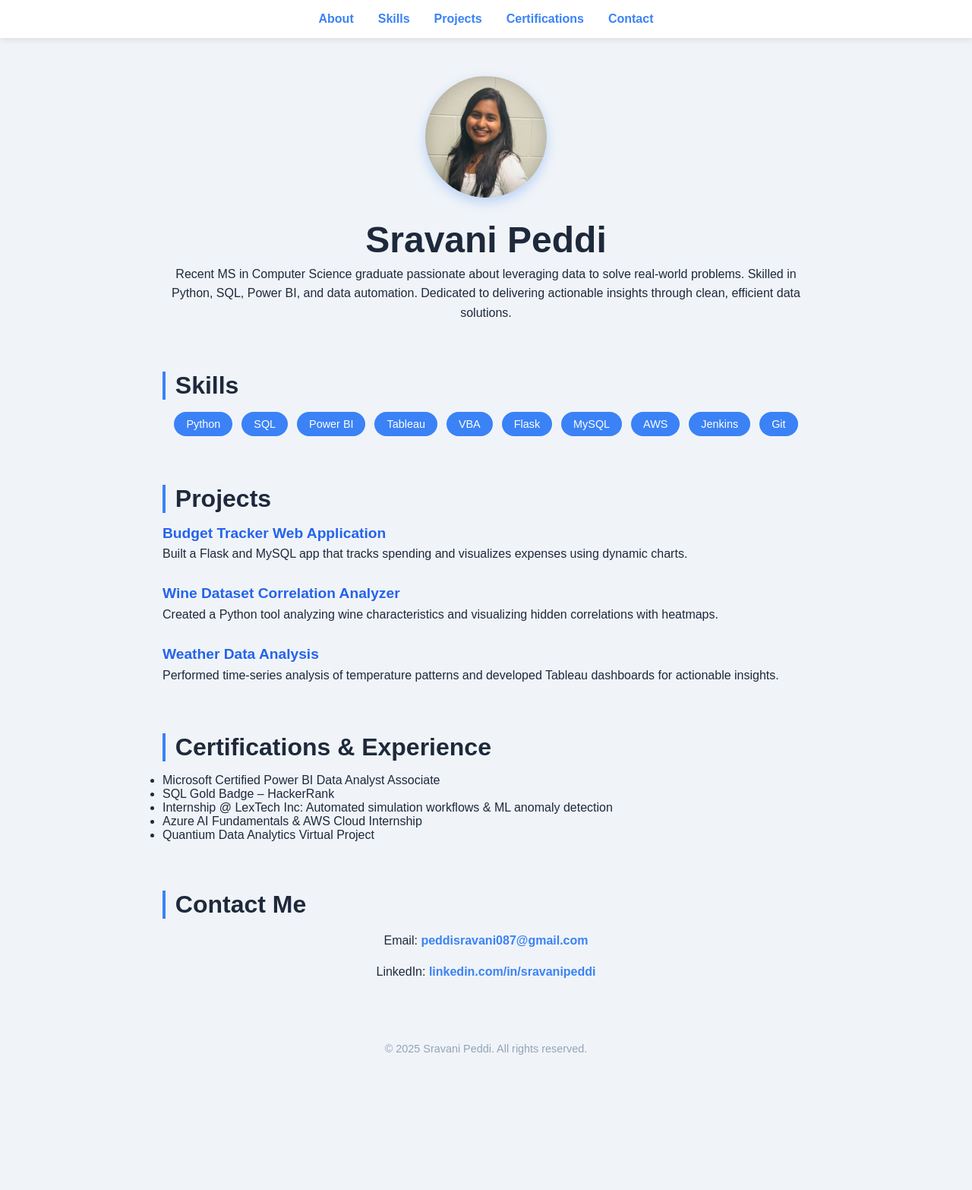
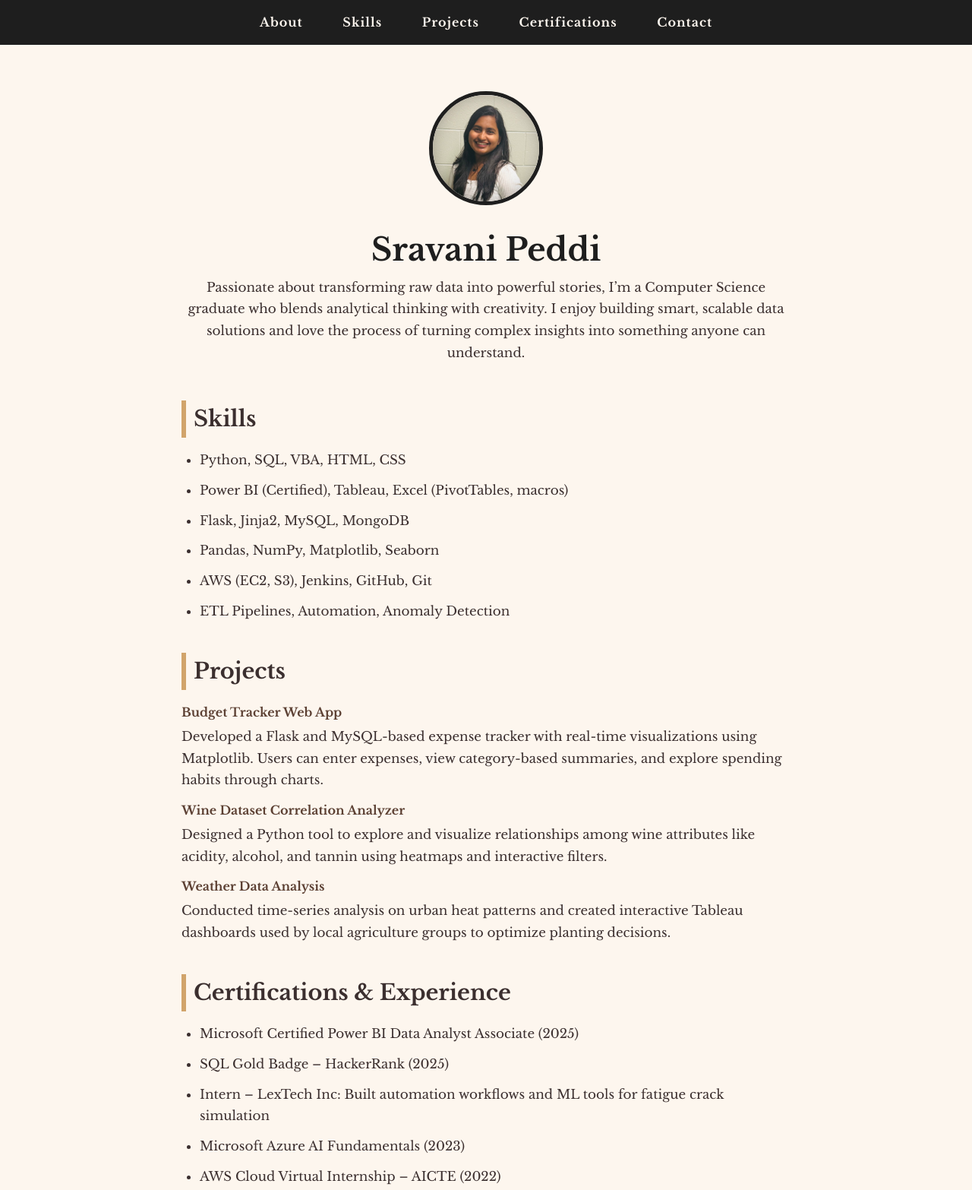
Before and after one commit to peddisravani/sravanipeddi.github.io, a plain HTML site: page index.html in a window 1280 px wide. Shown: the top 1566 px of the page at 76% size. Before the commit the page ends 1404 px from the top, so only its background shows below. Drawn offline with nearby package versions, Linux system fonts and the light colour scheme.

Commit message:
Update index.html

```diff
--- a/index.html
+++ b/index.html
@@ -2,290 +2,213 @@
 <html lang="en">
 <head>
   <meta charset="UTF-8" />
-<meta name="viewport" content="width=device-width, initial-scale=1" />
-<title>Sravani Peddi | Data Analyst Portfolio</title>
+  <meta name="viewport" content="width=device-width, initial-scale=1.0"/>
+  <title>Sravani Peddi | Portfolio</title>
   <style>
-  /* Basic Reset */
+    @import url('https://fonts.googleapis.com/css2?family=Libre+Baskerville:wght@400;700&display=swap');
+
     * {
+      box-sizing: border-box;
       margin: 0;
       padding: 0;
-    box-sizing: border-box;
     }
 
-  /* Fonts */
-  @import url('https://fonts.googleapis.com/css2?family=Poppins:wght@300;500;700&display=swap');
-
     body {
-    font-family: 'Poppins', sans-serif;
-    background: #f0f4f8;
-    color: #1e293b;
+      font-family: 'Libre Baskerville', serif;
+      background-color: #fdf6ee; /* Cream */
+      color: #3b2f2f; /* Dark brown */
+      line-height: 1.7;
       scroll-behavior: smooth;
     }
 
-  a {
-    color: #3b82f6;
-    text-decoration: none;
-    transition: color 0.3s ease;
-  }
-  a:hover {
-    color: #2563eb;
-  }
-
-  /* Navbar */
     nav {
       position: fixed;
       top: 0; left: 0; right: 0;
-    background: white;
-    box-shadow: 0 2px 8px rgba(0,0,0,0.1);
-    display: flex;
-    justify-content: center;
-    padding: 1rem 0;
+      background-color: #1e1e1e; /* Almost black */
+      padding: 1rem;
+      text-align: center;
       z-index: 1000;
     }
-  nav ul {
-    list-style: none;
-    display: flex;
-    gap: 2rem;
-  }
-  nav ul li {
-    font-weight: 600;
-  }
-  nav ul li a {
-    font-size: 1rem;
-    cursor: pointer;
+
+    nav a {
+      color: #fdf6ee;
+      text-decoration: none;
+      margin: 0 1.5rem;
+      font-weight: bold;
+      letter-spacing: 1px;
     }
 
-  /* Container */
+    nav a:hover {
+      color: #d1a46b; /* Light brown accent */
+    }
+
     main {
-    max-width: 900px;
-    margin: 100px auto 3rem;
+      max-width: 850px;
+      margin: 120px auto 3rem;
       padding: 0 1.5rem;
     }
 
-  /* Section Styling */
-  section {
-    margin-bottom: 4rem;
-    opacity: 0;
-    transform: translateY(30px);
-    animation-fill-mode: forwards;
-    animation-duration: 0.8s;
-    animation-timing-function: ease-out;
-  }
-  section.visible {
-    opacity: 1;
-    transform: translateY(0);
+    header {
+      text-align: center;
+      margin-bottom: 3rem;
     }
 
-  h1, h2 {
-    color: #1e293b;
+    .profile-img {
+      width: 150px;
+      height: 150px;
+      border-radius: 50%;
+      object-fit: cover;
+      border: 5px solid #1e1e1e;
+      margin-bottom: 1rem;
     }
 
     h1 {
-    font-weight: 700;
-    font-size: 3rem;
+      font-size: 2.6rem;
+      color: #1e1e1e;
+    }
+
+    h2 {
+      font-size: 1.8rem;
+      margin-top: 2.5rem;
+      margin-bottom: 1rem;
+      color: #3b2f2f;
+      border-left: 6px solid #d1a46b;
+      padding-left: 10px;
+    }
+
+    p, li {
+      font-size: 1.05rem;
+      margin-bottom: 0.7rem;
+    }
+
+    ul {
+      padding-left: 1.5rem;
+    }
+
+    .project-title {
+      font-weight: bold;
+      color: #5c4033;
       margin-bottom: 0.3rem;
     }
 
-  h2 {
-    font-weight: 700;
-    font-size: 2rem;
-    border-left: 4px solid #3b82f6;
-    padding-left: 0.8rem;
-    margin-bottom: 1rem;
+    footer {
+      text-align: center;
+      padding: 2rem 0;
+      font-size: 0.9rem;
+      color: #6e5b4f;
     }
 
-  p {
-    font-weight: 300;
-    line-height: 1.6;
-    margin-bottom: 1rem;
+    .fade {
+      opacity: 0;
+      transform: translateY(30px);
+      animation: fadeIn 0.8s ease-out forwards;
     }
 
-  /* Profile Photo */
-  .profile-photo {
-    width: 160px;
-    height: 160px;
-    border-radius: 50%;
-    object-fit: cover;
-    margin-bottom: 1.5rem;
-    box-shadow: 0 6px 15px rgba(59,130,246,0.3);
-  }
-
-  /* About Section */
-  #about {
-    text-align: center;
-  }
-
-  /* Skills */
-  ul.skills-list {
-    display: flex;
-    flex-wrap: wrap;
-    gap: 12px;
-    list-style: none;
-    justify-content: center;
-  }
-  ul.skills-list li {
-    background: #3b82f6;
-    color: white;
-    font-weight: 500;
-    padding: 0.5rem 1rem;
-    border-radius: 25px;
-    font-size: 0.9rem;
-  }
-
-  /* Projects */
-  .project {
-    margin-bottom: 1.8rem;
-  }
-  .project-title {
-    font-weight: 600;
-    font-size: 1.2rem;
-    color: #2563eb;
-    margin-bottom: 0.3rem;
-  }
-  .project-desc {
-    font-weight: 300;
-    line-height: 1.5;
-  }
-
-  /* Contact */
-  #contact p {
-    font-size: 1rem;
-    font-weight: 400;
-    text-align: center;
-  }
-
-  #contact a {
-    font-weight: 600;
-  }
-
-  /* Footer */
-  footer {
-    text-align: center;
-    color: #94a3b8;
-    margin-top: 3rem;
-    padding: 1rem 0;
-    font-size: 0.9rem;
-    user-select: none;
-  }
-
-  /* Animations */
-  @keyframes fadeUp {
-    from {
-      opacity: 0;
-      transform: translateY(30px);
-    }
+    @keyframes fadeIn {
       to {
         opacity: 1;
         transform: translateY(0);
       }
     }
 
-  /* Responsive */
     @media (max-width: 600px) {
-    h1 {
-      font-size: 2.4rem;
-    }
-    h2 {
-      font-size: 1.6rem;
-    }
-    .profile-photo {
-      width: 120px;
-      height: 120px;
-      margin-bottom: 1rem;
-    }
+      h1 { font-size: 2rem; }
+      h2 { font-size: 1.4rem; }
+      nav a { margin: 0 0.8rem; font-size: 0.95rem; }
     }
   </style>
 </head>
 <body>
 
   <nav>
-  <ul>
-    <li><a href="#about">About</a></li>
-    <li><a href="#skills">Skills</a></li>
-    <li><a href="#projects">Projects</a></li>
-    <li><a href="#certifications">Certifications</a></li>
-    <li><a href="#contact">Contact</a></li>
-  </ul>
+    <a href="#about">About</a>
+    <a href="#skills">Skills</a>
+    <a href="#projects">Projects</a>
+    <a href="#certifications">Certifications</a>
+    <a href="#contact">Contact</a>
   </nav>
 
   <main>
-  <section id="about" class="fade-section">
-    <img src="profile.jpg" alt="Sravani Peddi" class="profile-photo" />
+    <header class="fade">
+      <img src="profile.jpg" alt="Sravani Peddi" class="profile-img" />
       <h1>Sravani Peddi</h1>
       <p>
-      Recent MS in Computer Science graduate passionate about leveraging data to solve real-world problems. Skilled in Python, SQL, Power BI, and data automation. Dedicated to delivering actionable insights through clean, efficient data solutions.
+        Passionate about transforming raw data into powerful stories, I’m a Computer Science graduate who blends analytical thinking with creativity.
+        I enjoy building smart, scalable data solutions and love the process of turning complex insights into something anyone can understand.
       </p>
-  </section>
+    </header>
 
-  <section id="skills" class="fade-section">
+    <section id="skills" class="fade">
       <h2>Skills</h2>
-    <ul class="skills-list">
-      <li>Python</li>
-      <li>SQL</li>
-      <li>Power BI</li>
-      <li>Tableau</li>
-      <li>VBA</li>
-      <li>Flask</li>
-      <li>MySQL</li>
-      <li>AWS</li>
-      <li>Jenkins</li>
-      <li>Git</li>
+      <ul>
+        <li>Python, SQL, VBA, HTML, CSS</li>
+        <li>Power BI (Certified), Tableau, Excel (PivotTables, macros)</li>
+        <li>Flask, Jinja2, MySQL, MongoDB</li>
+        <li>Pandas, NumPy, Matplotlib, Seaborn</li>
+        <li>AWS (EC2, S3), Jenkins, GitHub, Git</li>
+        <li>ETL Pipelines, Automation, Anomaly Detection</li>
       </ul>
     </section>
 
-  <section id="projects" class="fade-section">
+    <section id="projects" class="fade">
       <h2>Projects</h2>
-    <div class="project">
-      <div class="project-title">Budget Tracker Web Application</div>
-      <div class="project-desc">Built a Flask and MySQL app that tracks spending and visualizes expenses using dynamic charts.</div>
+
+      <div>
+        <div class="project-title">Budget Tracker Web App</div>
+        <p>
+          Developed a Flask and MySQL-based expense tracker with real-time visualizations using Matplotlib. Users can enter expenses, view category-based summaries, and explore spending habits through charts.
+        </p>
       </div>
-    <div class="project">
+
+      <div>
         <div class="project-title">Wine Dataset Correlation Analyzer</div>
-      <div class="project-desc">Created a Python tool analyzing wine characteristics and visualizing hidden correlations with heatmaps.</div>
+        <p>
+          Designed a Python tool to explore and visualize relationships among wine attributes like acidity, alcohol, and tannin using heatmaps and interactive filters.
+        </p>
       </div>
-    <div class="project">
+
+      <div>
         <div class="project-title">Weather Data Analysis</div>
-      <div class="project-desc">Performed time-series analysis of temperature patterns and developed Tableau dashboards for actionable insights.</div>
+        <p>
+          Conducted time-series analysis on urban heat patterns and created interactive Tableau dashboards used by local agriculture groups to optimize planting decisions.
+        </p>
       </div>
     </section>
 
-  <section id="certifications" class="fade-section">
+    <section id="certifications" class="fade">
       <h2>Certifications & Experience</h2>
       <ul>
-      <li>Microsoft Certified Power BI Data Analyst Associate</li>
-      <li>SQL Gold Badge – HackerRank</li>
-      <li>Internship @ LexTech Inc: Automated simulation workflows & ML anomaly detection</li>
-      <li>Azure AI Fundamentals & AWS Cloud Internship</li>
-      <li>Quantium Data Analytics Virtual Project</li>
+        <li>Microsoft Certified Power BI Data Analyst Associate (2025)</li>
+        <li>SQL Gold Badge – HackerRank (2025)</li>
+        <li>Intern – LexTech Inc: Built automation workflows and ML tools for fatigue crack simulation</li>
+        <li>Microsoft Azure AI Fundamentals (2023)</li>
+        <li>AWS Cloud Virtual Internship – AICTE (2022)</li>
       </ul>
     </section>
 
-  <section id="contact" class="fade-section">
-    <h2>Contact Me</h2>
+    <section id="contact" class="fade">
+      <h2>Contact</h2>
       <p>Email: <a href="mailto:peddisravani087@gmail.com">peddisravani087@gmail.com</a></p>
-    <p>LinkedIn: <a href="https://www.linkedin.com/in/sravanipeddi" target="_blank" rel="noopener noreferrer">linkedin.com/in/sravanipeddi</a></p>
+      <p>LinkedIn: <a href="https://www.linkedin.com/in/sravanipeddi" target="_blank">linkedin.com/in/sravanipeddi</a></p>
     </section>
   </main>
 
   <footer>
-  &copy; 2025 Sravani Peddi. All rights reserved.
+    &copy; 2025 Sravani Peddi — Built with love and curiosity.
   </footer>
 
   <script>
-  // Simple scroll animation for fade-in sections
-  const sections = document.querySelectorAll('.fade-section');
-  const observer = new IntersectionObserver(
-    (entries) => {
+    const sections = document.querySelectorAll('.fade');
+    const observer = new IntersectionObserver(entries => {
       entries.forEach(entry => {
         if (entry.isIntersecting) {
           entry.target.classList.add('visible');
           observer.unobserve(entry.target);
         }
       });
-    },
-    { threshold: 0.1 }
-  );
-  sections.forEach(section => observer.observe(section));
+    }, { threshold: 0.1 });
+
+    sections.forEach(sec => observer.observe(sec));
   </script>
 
 </body>
```
Lines whose indentation alone changed are shown as unchanged.
